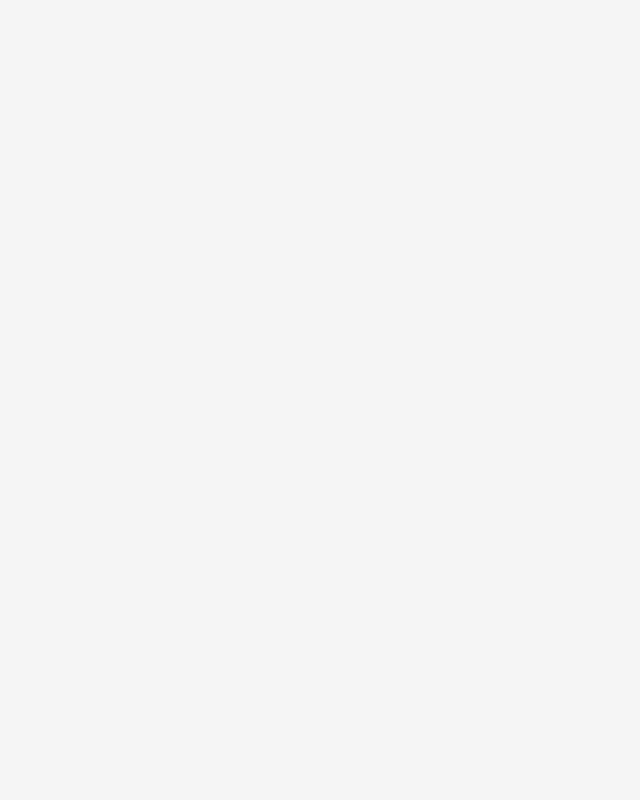
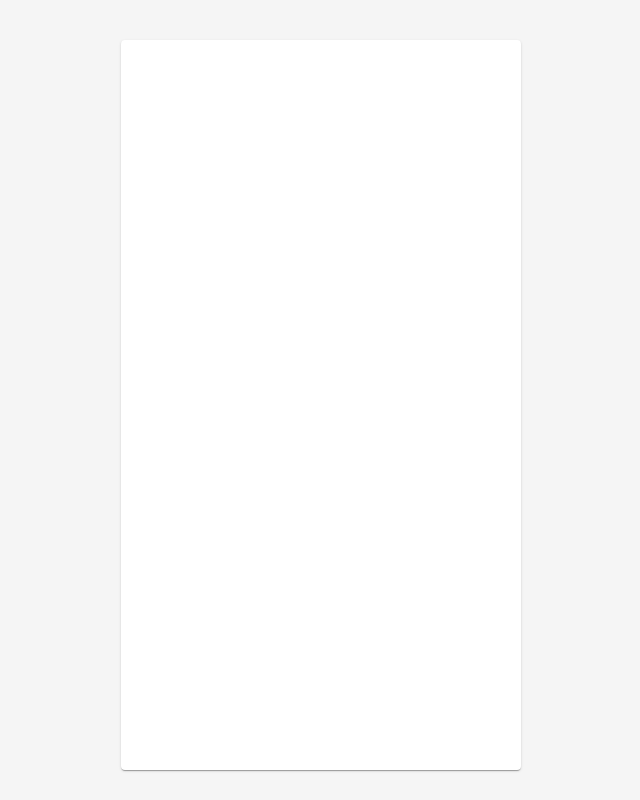
Before and after one commit to Nandha-Kishore-05/carbon_calculator, a React (Vite) app: page /form in a window 1280 px wide. Before the commit this address had no page. Shown: the whole page, without its empty margins (343-983 px from the left). Built offline with nearby package versions, Linux system fonts and the light colour scheme.

Commit message:
by prasanth

```diff
--- /dev/null
+++ b/src/pages/Form/form.jsx
@@ -0,0 +1,10 @@
+import React from "react";
+
+function FormSummition() {
+
+  return (
+   <div> </div>
+  );
+
+}
+export default FormSummition
--- a/src/router/index.jsx
+++ b/src/router/index.jsx
@@ -3,6 +3,7 @@ import PageOneLayout from "../components/Layout/PageOneLayout";
 import Sample from "../pages/sample/sample";
 import Url from "../pages/url/url";
 import VehicleType from "../pages/Vehicle/VehicleType";
+import FormSummition from "../pages/Form/form";
 
 const routes = [
   {
@@ -29,6 +30,15 @@ const routes = [
     </PageOneLayout>
 
   )
+},
+{
+  path:'/form',
+  element : (
+    <PageOneLayout>
+      <FormSummition />
+    </PageOneLayout>
+
+  )
 }
 
 
```
